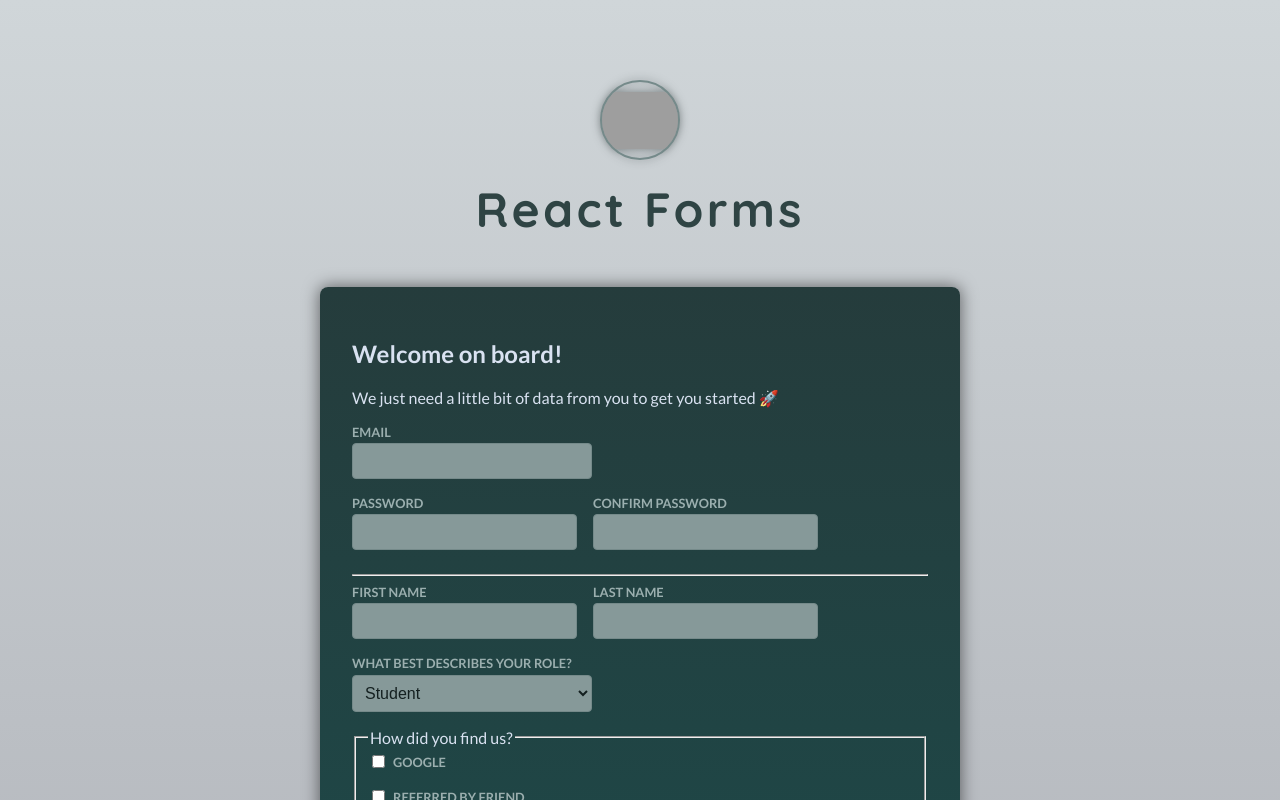
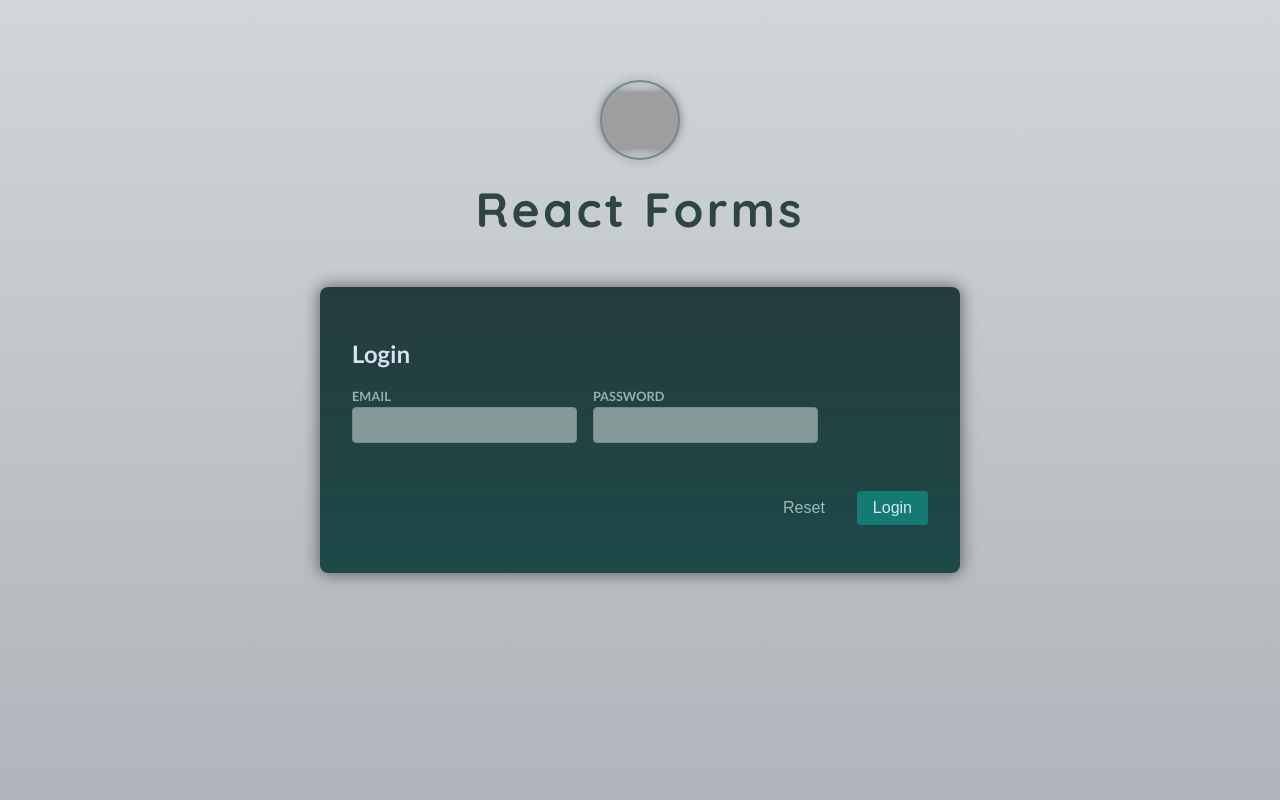
Before and after one commit to avi-codesmith/React-form-handling, a React (Create React App) app: page / in a window 1280 px wide. Shown: the top 800 px of the page. Built offline with nearby package versions, Linux system fonts and the light colour scheme; grey boxes are pictures that could not be loaded.

Commit message:
Add a custom hook and input validation

```diff
--- a/src/App.js
+++ b/src/App.js
@@ -1,13 +1,14 @@
 import Header from "./components/Header";
-// import Login from "./components/Login";
-import Signup from "./components/SignUp";
+import Login from "./components/Login";
+// import Signup from "./components/SignUp";
 
 function App() {
   return (
     <>
       <Header />
       <main>
-        <Signup />
+        <Login />
+        {/* <Signup /> */}
       </main>
     </>
   );
--- /dev/null
+++ b/src/components/Input.jsx
@@ -0,0 +1,14 @@
+export default function Input({ inputIdentifier, error, ...props }) {
+  return (
+    <div className="control no-margin">
+      <label htmlFor={inputIdentifier}>{inputIdentifier}</label>
+      <input
+        id={inputIdentifier}
+        name={inputIdentifier}
+        type={inputIdentifier}
+        {...props}
+      />
+      <div className="control-error">{error && <p>{error}</p>}</div>
+    </div>
+  );
+}
--- a/src/components/Login.js
+++ b/src/components/Login.js
@@ -1,77 +1,84 @@
-import { useState } from "react";
+import Input from "./Input.jsx";
+import { isEmail, isNotEmpty, hasMinLength } from "../util/validation.js";
+import useInput from "../hooks/useInput.jsx";
 
 export default function Login() {
-  const [enteredData, setEnteredData] = useState({
-    email: "",
-    password: "",
-  });
+  const {
+    value: emailValue,
+    handleChange: handleChangeEmail,
+    handleBlur: handleBlurEmail,
+    hasError: emailIsInvalid,
+  } = useInput("", (value) => isEmail(value) && isNotEmpty(value));
 
-  const [isTyping, setIsTyping] = useState({
-    email: false,
-    password: false,
-  });
+  const {
+    value: passwordValue,
+    handleChange: handleChangePassword,
+    handleBlur: handleBlurPassword,
+    hasError: passwordIsInvalid,
+  } = useInput("", (value) => isNotEmpty(value) && hasMinLength(value, 6));
 
-  const emailIsInvalid = isTyping.email && !enteredData.email.includes("@");
+  // const [enteredData, setEnteredData] = useState({
+  //   email: "",
+  //   password: "",
+  // });
+
+  // const [isTyping, setIsTyping] = useState({
+  //   email: false,
+  //   password: false,
+  // });
 
   function handleSubmit(event) {
     event.preventDefault();
   }
 
-  function handleChange(identifier, value) {
-    setEnteredData((prev) => ({
-      ...prev,
-      [identifier]: value,
-    }));
-    setIsTyping((prev) => ({
-      ...prev,
-      [identifier]: false,
-    }));
-  }
+  // function handleChange(identifier, value) {
+  //   setEnteredData((prev) => ({
+  //     ...prev,
+  //     [identifier]: value,
+  //   }));
+  //   setIsTyping((prev) => ({
+  //     ...prev,
+  //     [identifier]: false,
+  //   }));
+  // }
 
-  function handleBlur(identifier) {
-    setIsTyping((prev) => ({
-      ...prev,
-      [identifier]: true,
-    }));
-  }
+  // function handleBlur(identifier) {
+  //   setIsTyping((prev) => ({
+  //     ...prev,
+  //     [identifier]: true,
+  //   }));
+  // }
+
+  // function handleSubmit(event) {
+  //   event.preventDefault();
+  // }
 
   return (
     <form onSubmit={handleSubmit}>
       <h2>Login</h2>
 
       <div className="control-row">
-        <div className="control no-margin">
-          <label htmlFor="email">Email</label>
-          <input
-            id="email"
-            type="text"
-            name="email"
-            onBlur={() => handleBlur("email")}
-            onChange={(event) => handleChange("email", event.target.value)}
-            value={enteredData.email}
-          />
-          <div className="control-error">
-            {emailIsInvalid && <p>Please enter avalid e-mail</p>}
-          </div>
-        </div>
-
-        <div className="control no-margin">
-          <label htmlFor="password">Password</label>
-          <input
-            id="password"
-            type="password"
-            name="password"
-            onChange={(event) => handleChange("password", event.target.value)}
-            value={enteredData.password}
-          />
-        </div>
+        <Input
+          inputIdentifier="email"
+          onBlur={handleBlurEmail}
+          onChange={handleChangeEmail}
+          value={emailValue}
+          error={emailIsInvalid && "Please enter a valid email"}
+        />
+        <Input
+          inputIdentifier="password"
+          onBlur={handleBlurPassword}
+          onChange={handleChangePassword}
+          value={passwordValue}
+          error={
+            passwordIsInvalid && "Please enter password with in 6 characters"
+          }
+        />
       </div>
 
       <p className="form-actions">
         <button className="button button-flat">Reset</button>
-        <button className="button" onClick={() => handleBlur("email")}>
-          Login
-        </button>
+        <button className="button">Login</button>
       </p>
     </form>
   );
--- a/src/components/SignUp.jsx
+++ b/src/components/SignUp.jsx
@@ -1,4 +1,8 @@
+import { useState } from "react";
+
 export default function Signup() {
+  const [passwordNotEqual, setPasswordNotEqual] = useState(false);
+
   function handleSubmit(event) {
     event.preventDefault();
 
@@ -6,8 +10,13 @@ export default function Signup() {
     const data = Object.fromEntries(fd.entries());
     const acquisitionData = fd.getAll("acquisition");
     data.acquisition = acquisitionData;
+
+    if (data.password !== data["confirm-password"]) {
+      setPasswordNotEqual(true);
+      return;
+    }
+
     console.log(data);
-
     // event.target.reset();
   }
 
@@ -48,6 +57,9 @@ export default function Signup() {
             autoComplete="new-password"
             required
           />
+          <div className="control-error">
+            {passwordNotEqual && <p>Password is not macthing to initial</p>}
+          </div>
         </div>
       </div>
 
--- /dev/null
+++ b/src/hooks/useInput.jsx
@@ -0,0 +1,24 @@
+import { useState } from "react";
+
+export default function useInput(defaultValue, validationFn) {
+  const [enteredValue, setEnteredValue] = useState(defaultValue);
+  const [isTyping, setIsTyping] = useState(false);
+
+  const valid = validationFn(enteredValue);
+
+  function handleChange(event) {
+    setEnteredValue(event.target.value);
+    setIsTyping(false);
+  }
+
+  function handleBlur() {
+    setIsTyping(true);
+  }
+
+  return {
+    value: enteredValue,
+    handleChange,
+    handleBlur,
+    hasError: isTyping && !valid,
+  };
+}
```
